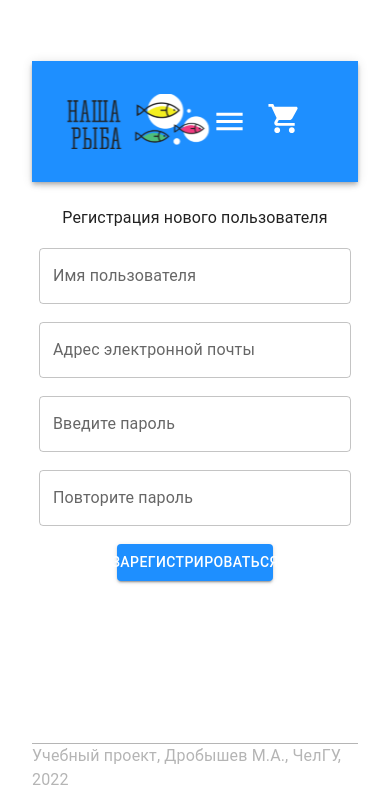
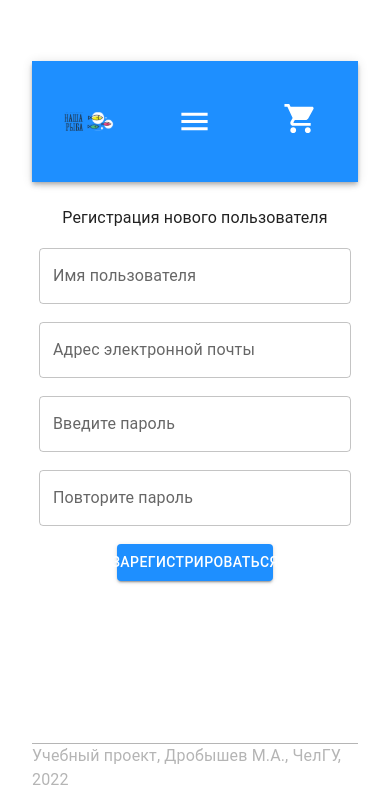
Before and after one commit to maks88sgt/our-fish-frontend, a Next.js app: page /sign-up in a window 390 px wide. Shown: the part 101-893 px from the top of the page. Built offline with nearby package versions, Linux system fonts and the light colour scheme.

Commit message:
sign mobile version

```diff
--- a/components/Header.tsx
+++ b/components/Header.tsx
@@ -1,4 +1,4 @@
-import { MouseEvent, useState } from 'react';
+import { Dispatch, MouseEvent, useState } from 'react';
 
 import MenuIcon from '@mui/icons-material/Menu';
 import LoginIcon from '@mui/icons-material/Login';
@@ -24,6 +24,7 @@ import { AuthorizationModal } from './AuthorizationModal';
 import { RootState } from '../store/store';
 import { useSelector } from 'react-redux';
 import { stringAvatar } from '../utils/stringAvatar';
+import { UserAvatar } from './UserAvatar';
 
 const enum Paths {
     index = '/',
@@ -59,8 +60,9 @@ export const Header = () => {
                 justifyContent: 'space-between',
             }}
         >
+            {matches ? (
+                <>
                     <Image src={logo} width={150} height={55} alt={'logo'} />
-            {matches ? (
                     <Tabs
                         textColor={'primary'}
                         indicatorColor={'secondary'}
@@ -83,11 +85,12 @@ export const Header = () => {
                                 />
                             </IconButton>
                         ) : (
-                        <Avatar {...stringAvatar(username)} />
+                            <UserAvatar username={username} />
                         )}
                     </Tabs>
+                </>
             ) : (
-                <MobileHeader />
+                <MobileHeader setModalIsOpen={setModalIsOpen} />
             )}
             <AuthorizationModal
                 setModalIsOpen={setModalIsOpen}
@@ -97,30 +100,39 @@ export const Header = () => {
     );
 };
 
-const MobileHeader = () => {
+const MobileHeader = ({
+    setModalIsOpen,
+}: {
+    setModalIsOpen: Dispatch<boolean>;
+}) => {
     const [menuIsOpen, setMenuIsOpen] = useState<null | HTMLElement>(null);
 
-    console.log(menuIsOpen);
+    const { username, roles } = useSelector((state: RootState) => {
+        return state.auth;
+    });
 
     return (
-        <Box>
+        <Box
+            sx={{
+                display: 'flex',
+                flexDirection: 'row',
+                alignItems: 'center',
+                justifyContent: 'space-between',
+                width: '100%',
+            }}
+        >
+            <Image src={logo} width={50} height={25} alt={'logo'} />
             <IconButton
                 edge="start"
                 color="inherit"
                 aria-label="menu"
-                sx={{ mr: 2 }}
                 onClick={(ev: MouseEvent<HTMLButtonElement>) => {
                     setMenuIsOpen(ev.currentTarget);
                 }}
             >
                 <MenuIcon fontSize={'large'} />
             </IconButton>
-            <IconButton
-                edge="start"
-                color="inherit"
-                aria-label="menu"
-                sx={{ mr: 2 }}
-            >
+            <IconButton edge="start" color="inherit" aria-label="menu">
                 <Link href={'/cart'}>
                     <ShoppingCartIcon fontSize={'large'} />
                 </Link>
@@ -141,7 +153,18 @@ const MobileHeader = () => {
                 <MenuItem>
                     <Link href={'/info'}>О нас</Link>
                 </MenuItem>
+                {!username ? (
+                    <>
+                        <Divider />
+                        <MenuItem>
+                            <Box onClick={() => setModalIsOpen(true)}>
+                                Войти
+                            </Box>
+                        </MenuItem>
+                    </>
+                ) : null}
             </Menu>
+            {username ? <UserAvatar username={username} /> : null}
         </Box>
     );
 };
--- /dev/null
+++ b/components/UserAvatar.tsx
@@ -0,0 +1,44 @@
+import { stringAvatar } from '../utils/stringAvatar';
+import { Avatar, IconButton, Menu, MenuItem } from '@mui/material';
+import { MouseEvent, useState } from 'react';
+import { Box } from '@mui/system';
+import { setUserData } from '../store/auth/authActions';
+import { useDispatch } from 'react-redux';
+
+export const UserAvatar = ({ username }: { username: string }) => {
+    const [menuIsOpen, setMenuIsOpen] = useState<null | HTMLElement>(null);
+    const dispatch = useDispatch();
+
+    return (
+        <>
+            <IconButton
+                onClick={(ev: MouseEvent<HTMLButtonElement>) => {
+                    setMenuIsOpen(ev.currentTarget);
+                }}
+            >
+                <Avatar {...stringAvatar(username)} />
+            </IconButton>
+            <Menu
+                open={Boolean(menuIsOpen)}
+                anchorEl={menuIsOpen}
+                onClose={() => setMenuIsOpen(null)}
+            >
+                <MenuItem>
+                    <Box
+                        onClick={() =>
+                            dispatch(
+                                setUserData({
+                                    username: null,
+                                    accessToken: null,
+                                    roles: [],
+                                }),
+                            )
+                        }
+                    >
+                        Выйти
+                    </Box>
+                </MenuItem>
+            </Menu>
+        </>
+    );
+};
--- a/pages/sign-up.tsx
+++ b/pages/sign-up.tsx
@@ -85,7 +85,7 @@ export default function SignUp() {
             dispatch(
                 setUserData({
                     accessToken: signInResponse.data.accessToken,
-                    username: signInResponse.data.accessToken,
+                    username: signInResponse.data.username,
                     roles: signInResponse.data.roles,
                 }),
             );
--- a/store/auth/authApi.ts
+++ b/store/auth/authApi.ts
@@ -17,7 +17,7 @@ export const authApi = createApi({
                     username,
                     password,
                     email,
-                    roles: ['user', 'admin', 'moderator'],
+                    roles: [AvailableRoles.user],
                 },
                 method: 'POST',
             }),
--- a/store/auth/authReducer.ts
+++ b/store/auth/authReducer.ts
@@ -1,7 +1,11 @@
 import { createSlice } from '@reduxjs/toolkit';
 import { setUserData } from './authActions';
 
-export type AvailableRoles = 'ROLE_USER' | 'ROLE_MODERATOR' | 'ROLE_ADMIN';
+export enum AvailableRoles {
+    user = 'user',
+    admin = 'admin',
+    moderator = 'moderator',
+}
 
 type InitialStateType = {
     username: string | null;
@@ -9,7 +13,7 @@ type InitialStateType = {
     roles: null | AvailableRoles[];
 };
 
-const initialState = {
+const initialState: InitialStateType = {
     username: null,
     accessToken: null,
     roles: null,
```
Lines whose indentation alone changed are shown as unchanged.
